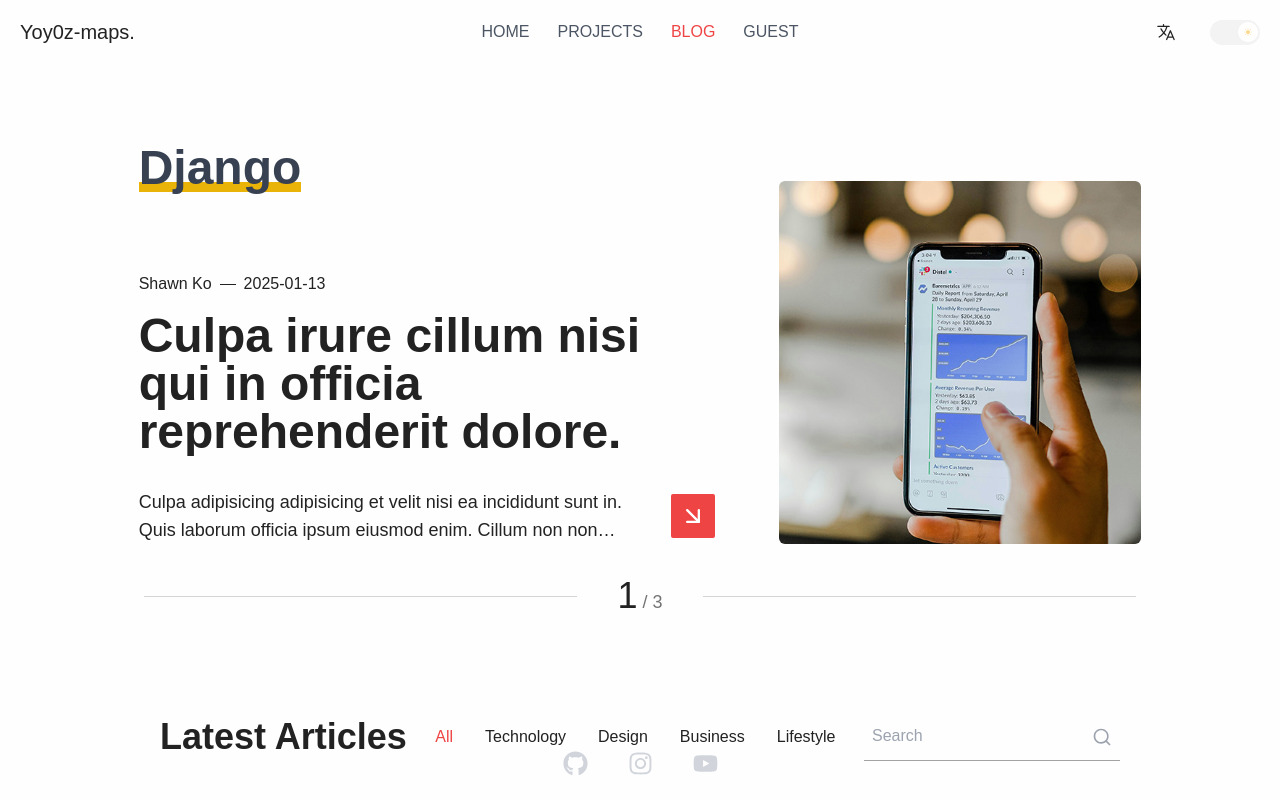
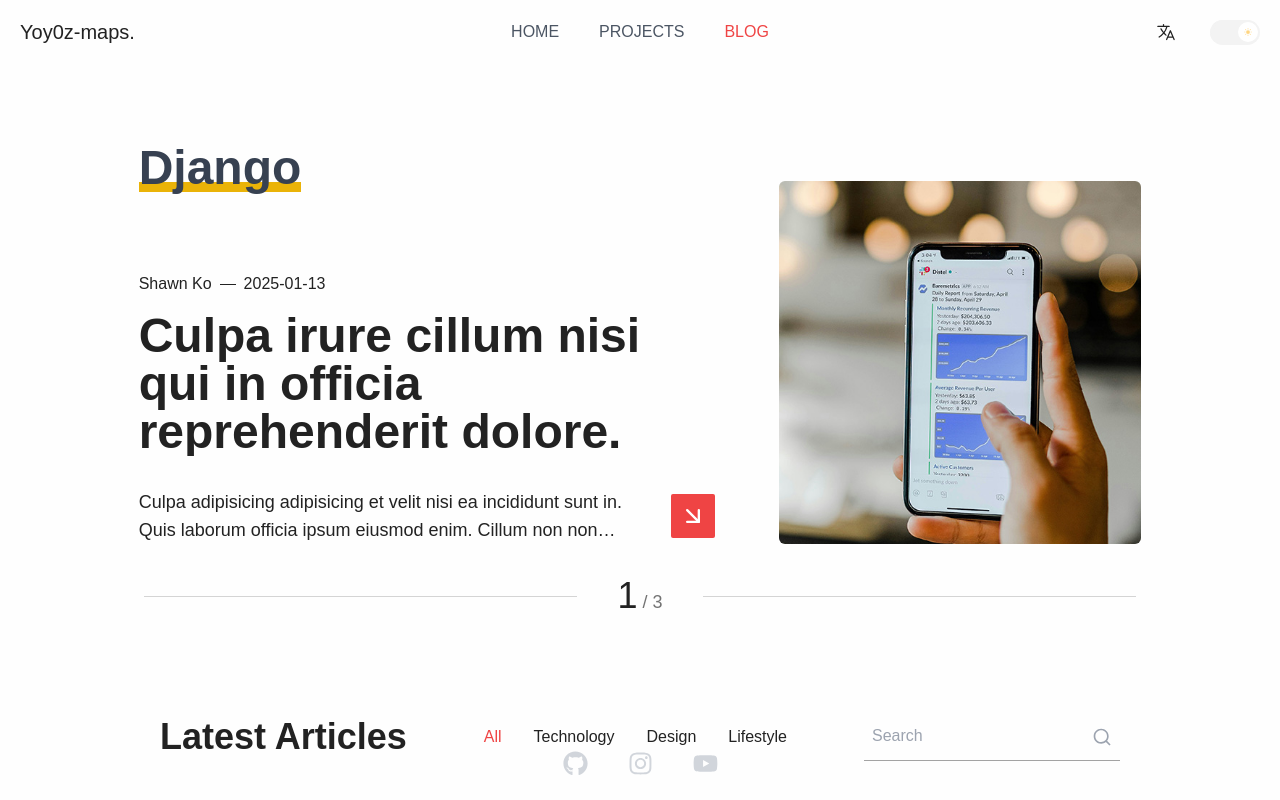
Before and after one commit to Yoy0z-maps/yoyoz-maps-blog, a Next.js app: page /blog in a window 1280 px wide. Shown: the top 800 px of the page. Built offline with nearby package versions, Linux system fonts and the light colour scheme; a web font is replaced by a local one.

Commit message:
Stlye: 필요없는 파일 UI 삭제 및 변경

```diff
--- a/src/app/(main)/guest/page.tsx
+++ /dev/null
@@ -1,14 +0,0 @@
-"use client";
-
-import NavHighlighter from "@/components/NavHighlighter";
-
-export default function Page() {
-  return (
-    <div
-      className={`bg-light-bg dark:bg-dark-bg flex w-full h-[100vh] relative transition-all duration-500 pt-28`}
-    >
-      <NavHighlighter path="/guest" />
-      <p className="text-white text-2xl font-pretendard font-medium">guest</p>
-    </div>
-  );
-}
--- a/src/app/admin/(sidebar)/blog/page.tsx
+++ b/src/app/admin/(sidebar)/blog/page.tsx
@@ -104,7 +104,7 @@ export default function Page() {
                     alt={post.title}
                     className="w-[250px] h-[200px] object-cover"
                   />
-                  <p className="text-lg font-semibold font-pretendard text-black">
+                  <p className="text-lg line-clamp-2 font-semibold font-pretendard text-black">
                     {post.title}
                   </p>
                   <div className="flex gap-x-2 items-center justify-end">
--- a/src/components/Experience.tsx
+++ b/src/components/Experience.tsx
@@ -45,7 +45,7 @@ export default function Experience() {
               <div className="hidden flex-wrap dark:block">
                 {experience.technologies.map((tech, index) => (
                   <span
-                    className="font-pretendard mr-2 mt-4 rounded dark:bg-neutral-900 px-2 py-1 text-sm font-medium text-purple-800"
+                    className="font-pretendard mr-2 mt-4 rounded dark:bg-neutral-900 px-2 py-1 text-sm font-medium text-blue-800"
                     key={index}
                   >
                     {tech}
--- a/src/components/blog/id/ArticleTitleView.tsx
+++ b/src/components/blog/id/ArticleTitleView.tsx
@@ -10,9 +10,10 @@ export default function ArticleTitleView({
   return (
     <div className="relative flex items-center justify-center mb-8">
       <img src={image} alt={title} className="w-full h-40 object-cover" />
-      <div className="absolute w-full h-full bg-black/20 flex items-center justify-center">
-        <p className="text-white text-2xl font-bold text-center">
-          {category}: {title}
+      <div className="absolute w-full h-full bg-black/20 flex flex-col items-center justify-center">
+        <p className="text-white text-lg font-bold text-center">{category}</p>
+        <p className="text-white text-2xl font-bold text-center px-6">
+          {title}
         </p>
       </div>
     </div>
--- a/src/container/MainHeader.tsx
+++ b/src/container/MainHeader.tsx
@@ -6,7 +6,6 @@ const navigationItems = [
   { href: "/", text: "HOME" },
   { href: "/projects", text: "PROJECTS" },
   { href: "/blog", text: "BLOG" },
-  { href: "/guest", text: "GUEST" },
 ];
 
 export default function MainHeader() {
@@ -18,7 +17,7 @@ export default function MainHeader() {
           Yoy0z-maps.
         </p>
       </div>
-      <nav className="hidden sm:flex items-center justify-center gap-x-7">
+      <nav className="hidden sm:flex items-center justify-center gap-x-10">
         {navigationItems.map((item) => (
           <MainHeaderNavigationItem
             key={item.href}
--- a/src/container/blog/BlogCategory.tsx
+++ b/src/container/blog/BlogCategory.tsx
@@ -9,8 +9,7 @@ export default function BlogCategory() {
     { text: "All", id: 0 },
     { text: "Technology", id: 1 },
     { text: "Design", id: 2 },
-    { text: "Business", id: 3 },
-    { text: "Lifestyle", id: 4 },
+    { text: "Lifestyle", id: 3 },
   ];
 
   return (
```
